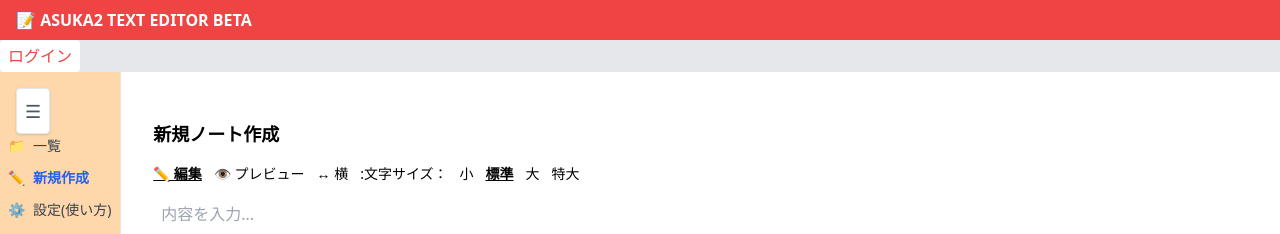
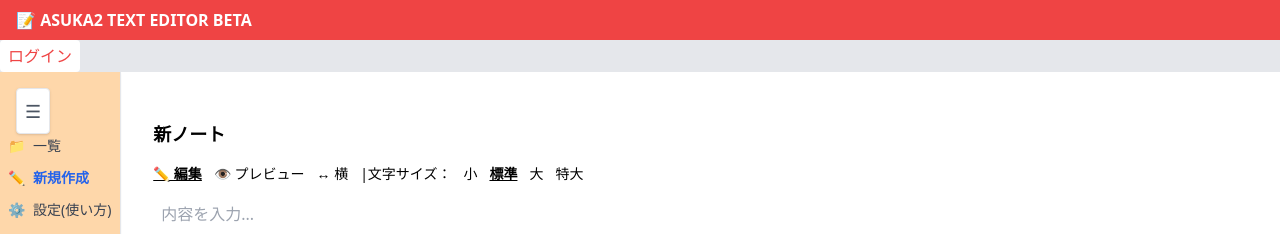
Before and after one commit to KeithCCC/linkmemo, a React (Vite) app: page /edit/new in a window 1280 px wide. Shown: the top 234 px of the page. Built offline with nearby package versions, Linux system fonts and the light colour scheme; no server answers.

Commit message:
title font larger

```diff
--- a/src/screens/NoteEditScreen.jsx
+++ b/src/screens/NoteEditScreen.jsx
@@ -145,7 +145,7 @@ export default function NoteEditScreen({ user }) {
       return target ? `<a href="/edit/${target.id}" class="text-blue-600 underline">${p1}</a>` : `<span class="text-gray-400">[[${p1}]]</span>`;
     });
     const lines = replaced.split("\n");
-    if (lines[0]) lines[0] = `**${lines[0]}**`;
+    if (lines[0]) lines[0] = `# ${lines[0]}`;
     return md.render(lines.join("\n"));
   };
 
@@ -162,11 +162,11 @@ export default function NoteEditScreen({ user }) {
     <div className="p-4 space-y-4 text-base sm:text-sm">
       <div className="flex items-center justify-between">
         <h1 className="text-lg font-bold">
-          {noteIdRef.current ? `ノート編集（ID: ${noteIdRef.current}）` : "新規ノート作成"}
+          {noteIdRef.current ? `ノート編集（ID: ${noteIdRef.current}）` : "新ノート"}
         </h1>
 
-        {isSaving && <span className="text-yellow-600 text-sm ml-4">💾 自動保存中...</span>}
-        {saveSuccess && <span className="text-green-600 text-sm ml-4">✅ 保存しました！</span>}
+        {/* {isSaving && <span className="text-yellow-600 text-sm ml-4">💾保存中...</span>}
+        {saveSuccess && <span className="text-green-600 text-sm ml-4">✅保存！</span>} */}
         {/* ✅ 削除ボタン（復活版） */}
         {noteIdRef.current && (
           <div className="flex items-center justify-end gap-2">
@@ -198,12 +198,13 @@ export default function NoteEditScreen({ user }) {
         <button onClick={() => changeMode("edit")} className={mode === "edit" ? "font-bold underline" : ""}>✏️ 編集</button>
         <button onClick={() => changeMode("preview")} className={mode === "preview" ? "font-bold underline" : ""}>👁 プレビュー</button>
         <button onClick={() => changeMode("split-right")} className={mode === "split-right" ? "font-bold underline" : ""}>↔ 横</button>
-        <span>:文字サイズ：</span>
+        <span>|文字サイズ：</span>
         <button onClick={() => changeFontSize("sm")} className={fontSize === "sm" ? "font-bold underline" : ""}>小</button>
         <button onClick={() => changeFontSize("base")} className={fontSize === "base" ? "font-bold underline" : ""}>標準</button>
         <button onClick={() => changeFontSize("lg")} className={fontSize === "lg" ? "font-bold underline" : ""}>大</button>
         <button onClick={() => changeFontSize("xl")} className={fontSize === "xl" ? "font-bold underline" : ""}>特大</button>
-
+        {isSaving && <span className="text-yellow-600 text-sm ml-4">💾保存中...</span>}
+        {saveSuccess && <span className="text-green-600 text-sm ml-4">✅保存！</span>}
 
       </div>
 
```
